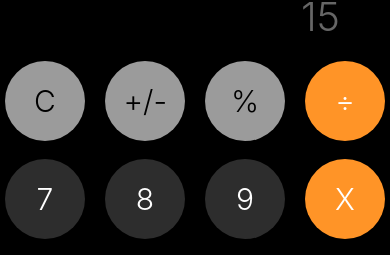
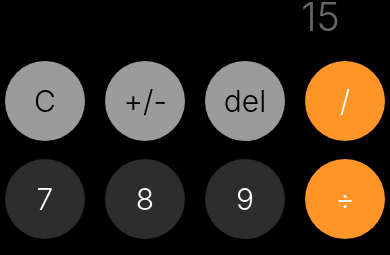
Before and after one commit to elprogramadorpedro/triangle, a React Native app: screen / in a window 390 px wide. Shown: the part 273-528 px from the top of the page. Built offline with nearby package versions, Linux system fonts and the light colour scheme.

Commit message:
delete operation

```diff
--- a/src/hook/useCalculator.tsx
+++ b/src/hook/useCalculator.tsx
@@ -2,6 +2,47 @@ import {useState} from 'react';
 
 export const useCalculator = () => {
   const [number, setNumber] = useState('0');
+
+//metodo para limpiar todos los numero y llevarlos a cero
+
+const clean =()=>{
+  setNumber('0')
+}
+
+//borrar ultimo numero
+
+const deleteOperation =()=>{
+
+  let currentSign = '';
+  let temporalNumber = number;
+
+  if(number.includes('-')){
+    currentSign = '-';
+    temporalNumber = number.substring(1);
+  }
+
+  if(temporalNumber.length>1){
+    return setNumber(currentSign + temporalNumber.slice(0,-1))
+  }
+  setNumber('0')
+
+
+
+
+}
+
+
+
+
+const tooggleSign = () =>{
+  if(number.includes('-')){
+    return setNumber(number.replace('-',''))
+  }
+  setNumber('-'+number)
+}
+
+
+
 
   const buildNumber = (numberString: string) => {
     if (number.includes('.') && numberString === '.') return;
@@ -38,5 +79,8 @@ export const useCalculator = () => {
 
     //METODOS
     buildNumber,
+    tooggleSign,
+    clean,
+    deleteOperation,
   };
 };
--- a/src/screens/CalculatorScreen.tsx
+++ b/src/screens/CalculatorScreen.tsx
@@ -8,7 +8,8 @@ export const CalculatorScreen = () => {
 
   const {
     //properties
-   number, buildNumber
+   number, buildNumber,tooggleSign,
+   clean, deleteOperation,
 
 
 
@@ -33,10 +34,11 @@ export const CalculatorScreen = () => {
 <View style={styles.row}>
 
 
-<CalculatorBotton  onPress={()=> console.log('C')} blackText label="C" color={colors.lightGray}/>
-<CalculatorBotton onPress={()=> console.log('+/-')}  blackText label="+/-" color={colors.lightGray}/>
-<CalculatorBotton onPress={()=> console.log('%')}  blackText label="%" color={colors.lightGray}/>
-<CalculatorBotton onPress={()=> console.log('÷')}  label="÷" color={colors.orange}/>
+<CalculatorBotton  onPress={clean} blackText label="C" color={colors.lightGray}/>
+<CalculatorBotton onPress={tooggleSign}  blackText label="+/-" color={colors.lightGray}/>
+{/*<CalculatorBotton onPress={()=> console.log('+/-')}  blackText label="+/-" color={colors.lightGray}/>*/}
+<CalculatorBotton onPress={deleteOperation}  blackText label="del" color={colors.lightGray}/>
+<CalculatorBotton onPress={()=> console.log('/')}  label="/" color={colors.orange}/>
 </View>
 <View style={styles.row}>
 
@@ -44,7 +46,7 @@ export const CalculatorScreen = () => {
 <CalculatorBotton onPress={()=> buildNumber('7')}  label="7" />
 <CalculatorBotton onPress={()=> buildNumber('8')}  label="8" />
 <CalculatorBotton onPress={()=> buildNumber('9')}  label="9" />
-<CalculatorBotton onPress={()=> console.log('X')}  label="X" color={colors.orange}/>
+<CalculatorBotton onPress={()=> console.log('÷')}  label="÷" color={colors.orange}/>
 
 
 </View>
```
